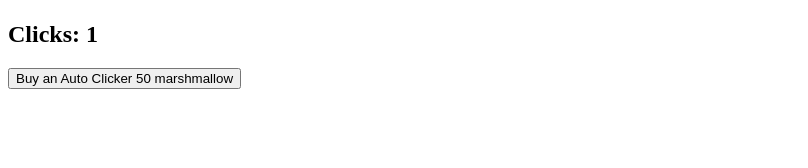
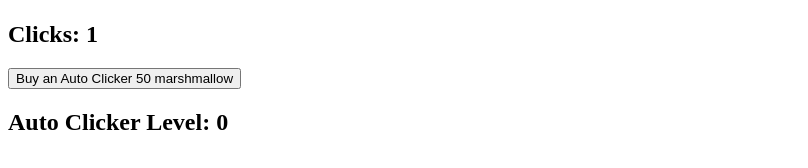
Before and after one commit to CheeseScammer/Marshmallow-Clicker, a plain HTML site: page index.html in a window 1280 px wide. Both pictures are taken after a click on the picture 258 px from the left and 316 px from the top of the page. Shown: the part 570-738 px from the top of the page, without its empty margins (0-808 px from the left). Drawn offline with Linux system fonts and the light colour scheme.

```diff
--- a/index.html
+++ b/index.html
@@ -15,12 +15,13 @@
     height = "500">
     <h2> Clicks: <span id = "click-count">0</span></h2>
     <button id="autoClickerUpgradeButton">Buy an Auto Clicker <span id="autoclickerPrice">50</span> marshmallow</button>
+    <h2>Auto Clicker Level: <span id="autoClickerLevel">0</span></h2>
 
 <script>
     let clickCount = 0;
     const image = document.getElementById('Marshmallow');
     const clickSpan = document.getElementById('click-count');
-
+    const autoClickerLevel = document.getElementById("autoClickerLevel");
     const autoClickerUpgradeButton = document.getElementById("autoClickerUpgradeButton")
     const autoclickerPrice = document.getElementById("autoclickerPrice")
 
@@ -29,6 +30,7 @@
     image.addEventListener("click", () => {
         clickCount++
         clickSpan.textContent = Math.floor(clickCount);
+        autoClickerLevel.textContent = Math.floor(autoClickPower);
     })
         let acPrice = 50;
     autoClickerUpgradeButton.addEventListener("click", () => {
@@ -44,8 +46,8 @@
     })
     function autoClicker(){
         clickCount += autoClickPower;
-        clickSpan.textContent = clickCount;
         clickSpan.textContent = Math.floor(clickCount);
+        autoClickerLevel.textContent = autoClickPower;
     }
 
     let interval = setInterval(autoClicker, 1000)
```
